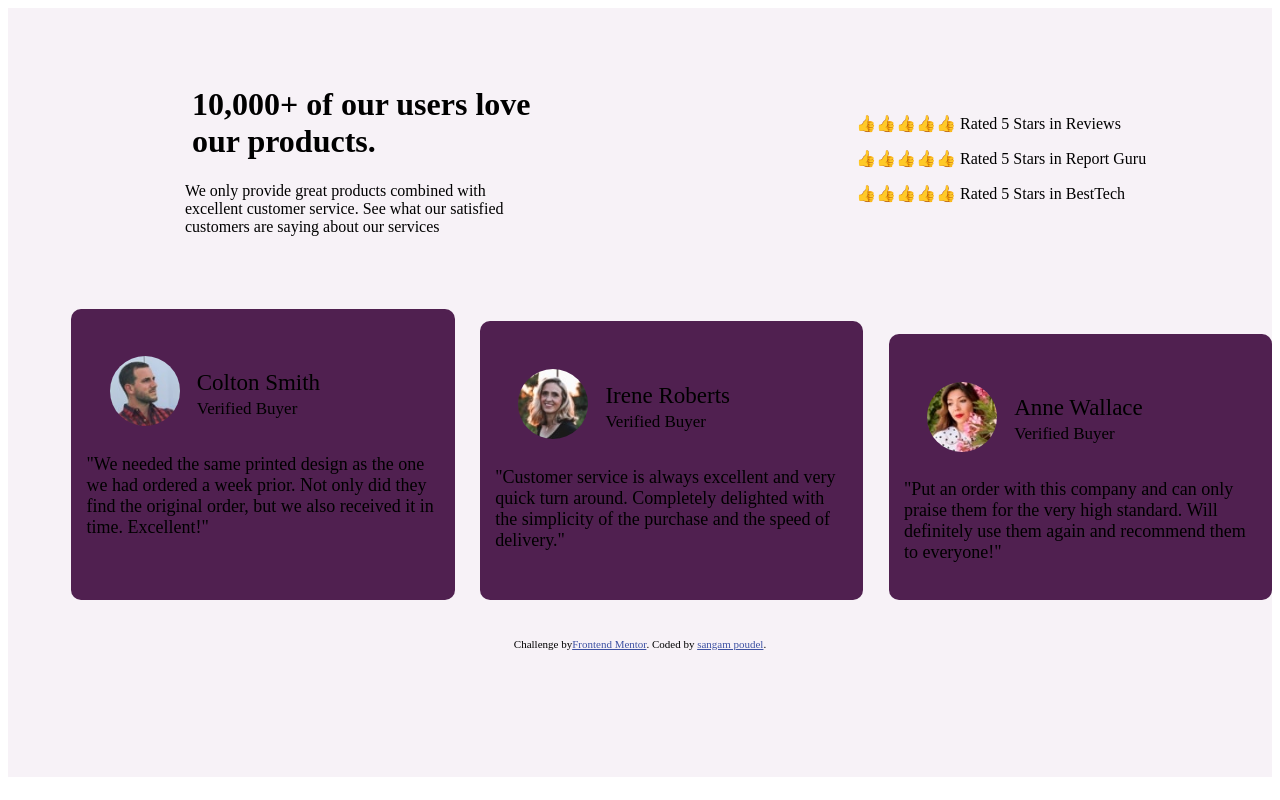
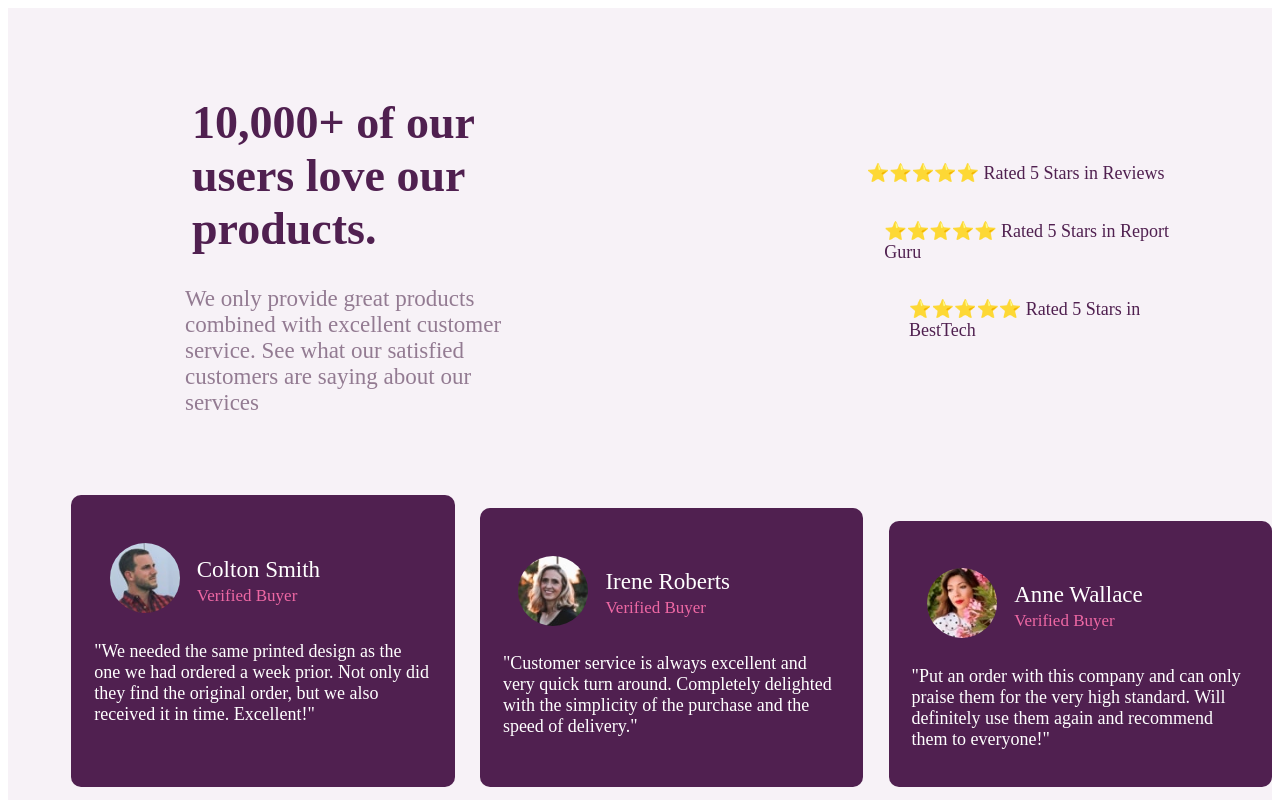
Before and after one commit to sangam3079/Frontend-Mentor-Challenge, a plain HTML site: page social-proof-section-master/index.html in a window 1280 px wide. Shown: the top 800 px of the page. Drawn offline with nearby package versions, Linux system fonts and the light colour scheme.

Commit message:
color adjustment

```diff
--- a/social-proof-section-master/index.html
+++ b/social-proof-section-master/index.html
@@ -41,17 +41,39 @@
         margin-left: 5%;
         margin-right: 20%;
         padding: 5%;
+        font-size:23px;
 
       }
       .app__upperpartHeading h1 {
         margin-left: 2%;
         margin-right: 2%;
+        color:hsl(300, 43%, 22%);
+      }
+      .app__upperpartHeading p {
+        color:hsl(303, 10%, 53%);
       }
       .app__upperpartRating {
         flex: 1;
         margin-left: 3%;
+      }
+      .app__rating1 {
+        color: hsl(300, 43%, 22%);
+        font-size: 18px;
+        margin-top: 5%;
+        margin-left: 3%;
 
-
+      }
+      .app__rating2 {
+        color: hsl(300, 43%, 22%);
+        font-size: 18px;
+        margin-left: 8%;
+        margin-top: 10%;
+      }
+      .app__rating3 {
+        color: hsl(300, 43%, 22%);
+        font-size: 18px;
+        margin-left: 15%;
+        margin-top: 10%;
       }
 
       .app__lowerpart {
@@ -110,20 +132,25 @@
       }
       .app__lowerpartProfileName {
         font-size: 23px;
+        color: hsl(0, 0%, 100%);
 
       }
       .app__lowerpartProfileVerify {
         font-size: 17px;
         margin-top: -20px;
+        color:hsl(333, 80%, 67%);
 
 
 
       }
       .app__lowerpartContent {
-        margin-left: 4%;
-        margin-right: 4%;
+        margin-left: 6%;
+        margin-right: 6%;
         margin-bottom: 5%;
         font-size: 18px;
+        font-style: normal;
+        color: hsl(0, 0%, 100%);
+
       }
       .app__attribution {
         margin-top: 3%;
@@ -154,9 +181,9 @@
                 </p>
               </div>
               <div className = "app__upperpartRating">
-                <p> 👍👍👍👍👍 Rated 5 Stars in Reviews</p>
-                <p> 👍👍👍👍👍 Rated 5 Stars in Report Guru</p>
-                <p> 👍👍👍👍👍 Rated 5 Stars in BestTech</p>
+                <p className="app__rating1"> ⭐⭐⭐⭐⭐ Rated 5 Stars in Reviews</p>
+                <p className="app__rating2"> ⭐⭐⭐⭐⭐ Rated 5 Stars in Report Guru</p>
+                <p className="app__rating3"> ⭐⭐⭐⭐⭐ Rated 5 Stars in BestTech</p>
               </div>
             </div>
             <div className="app__lowerpart">
```
